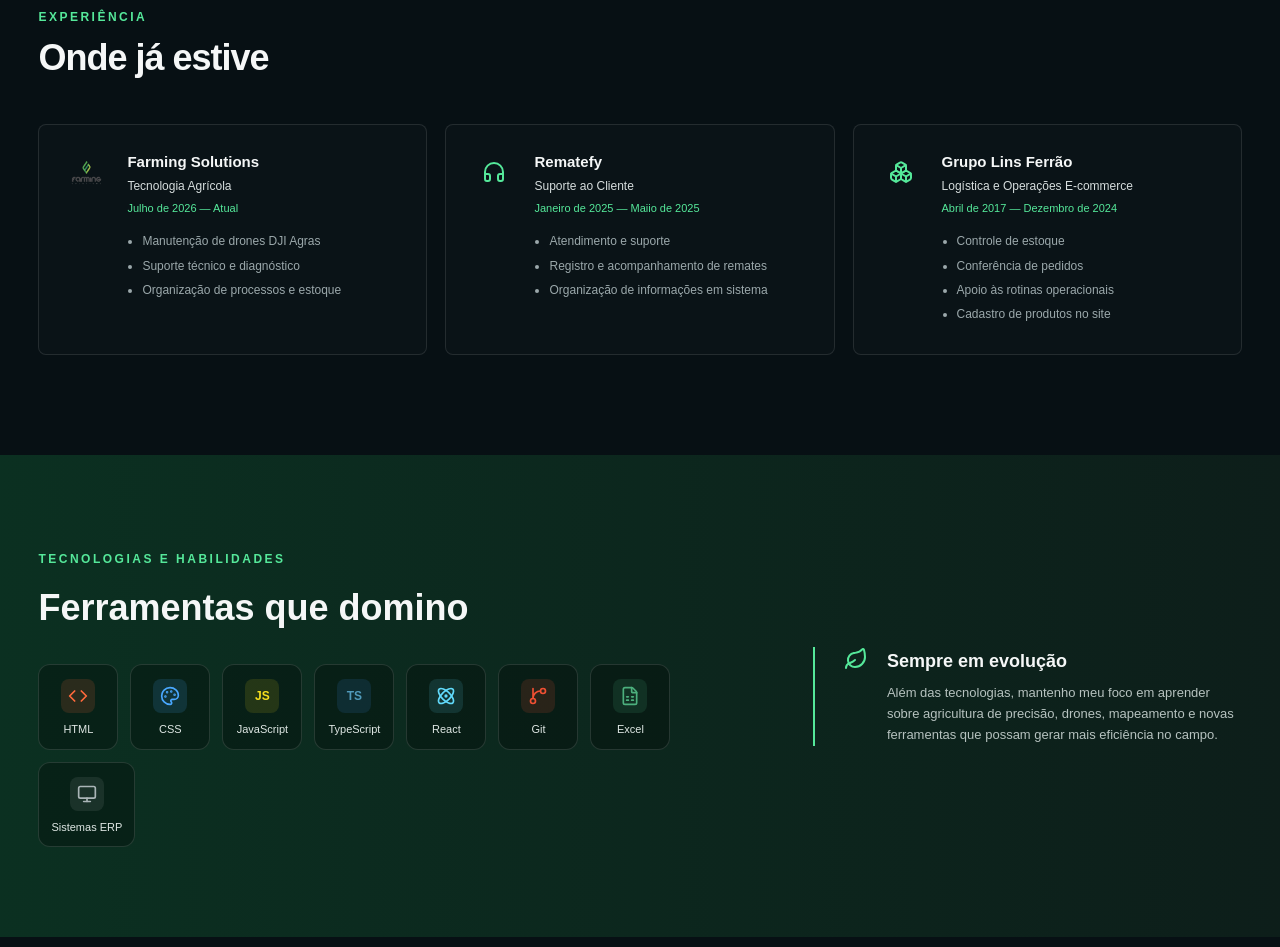
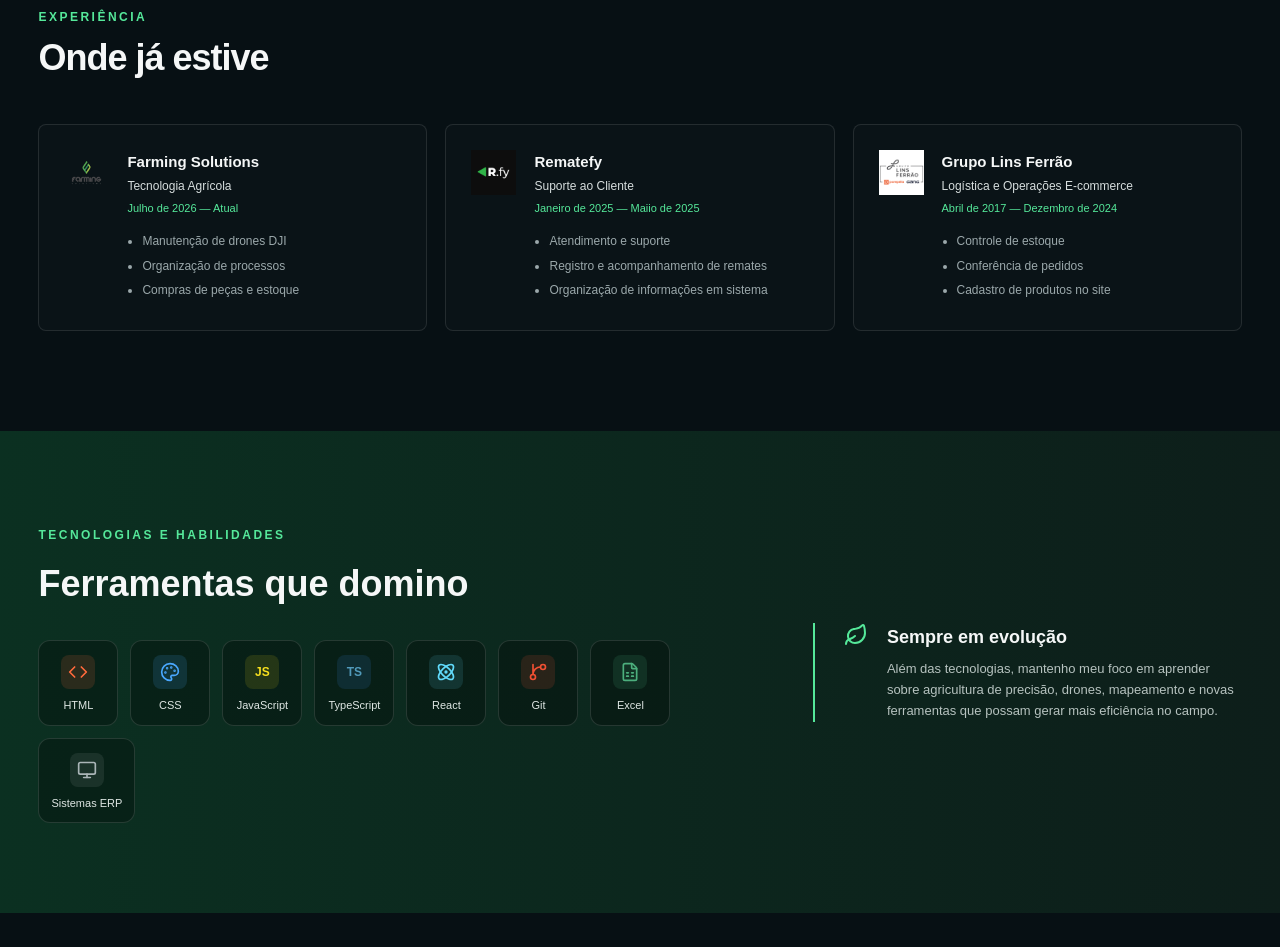
Before and after one commit to raphaelwestphal/portfolio, a plain HTML site: page index.html in a window 1280 px wide. Shown: the part 1849-2796 px from the top of the page. Drawn offline with nearby package versions, Linux system fonts and the light colour scheme.

Commit message:
Update index.html

```diff
--- a/index.html
+++ b/index.html
@@ -305,16 +305,16 @@
                             <span class="job">Tecnologia Agrícola</span>
                             <span class="date">Julho de 2026 — Atual</span>
                             <ul>
-                                <li>Manutenção de drones DJI Agras</li>
-                                <li>Suporte técnico e diagnóstico</li>
-                                <li>Organização de processos e estoque</li>
+                                <li>Manutenção de drones DJI</li>
+                                <li>Organização de processos</li>
+                                <li>Compras de peças e estoque</li>
                             </ul>
                         </div>
                     </article>
 
                     <article class="experience-card">
                         <div class="experience-icon">
-                            <i data-lucide="headphones"></i>
+                            <img src="imagens/rematefy-logo.png" alt="Logo rematefy">
                         </div>
                         <div>
                             <h3>Rematefy</h3>
@@ -330,7 +330,7 @@
 
                     <article class="experience-card">
                         <div class="experience-icon">
-                            <i data-lucide="boxes"></i>
+                            <img src="imagens/grupo-lins-ferrao-logo.png" alt="Logo Grupo Lins Ferrão">
                         </div>
                         <div>
                             <h3>Grupo Lins Ferrão</h3>
@@ -339,7 +339,6 @@
                             <ul>
                                 <li>Controle de estoque</li>
                                 <li>Conferência de pedidos</li>
-                                <li>Apoio às rotinas operacionais</li>
                                 <li>Cadastro de produtos no site</li>
                             </ul>
                         </div>
```
